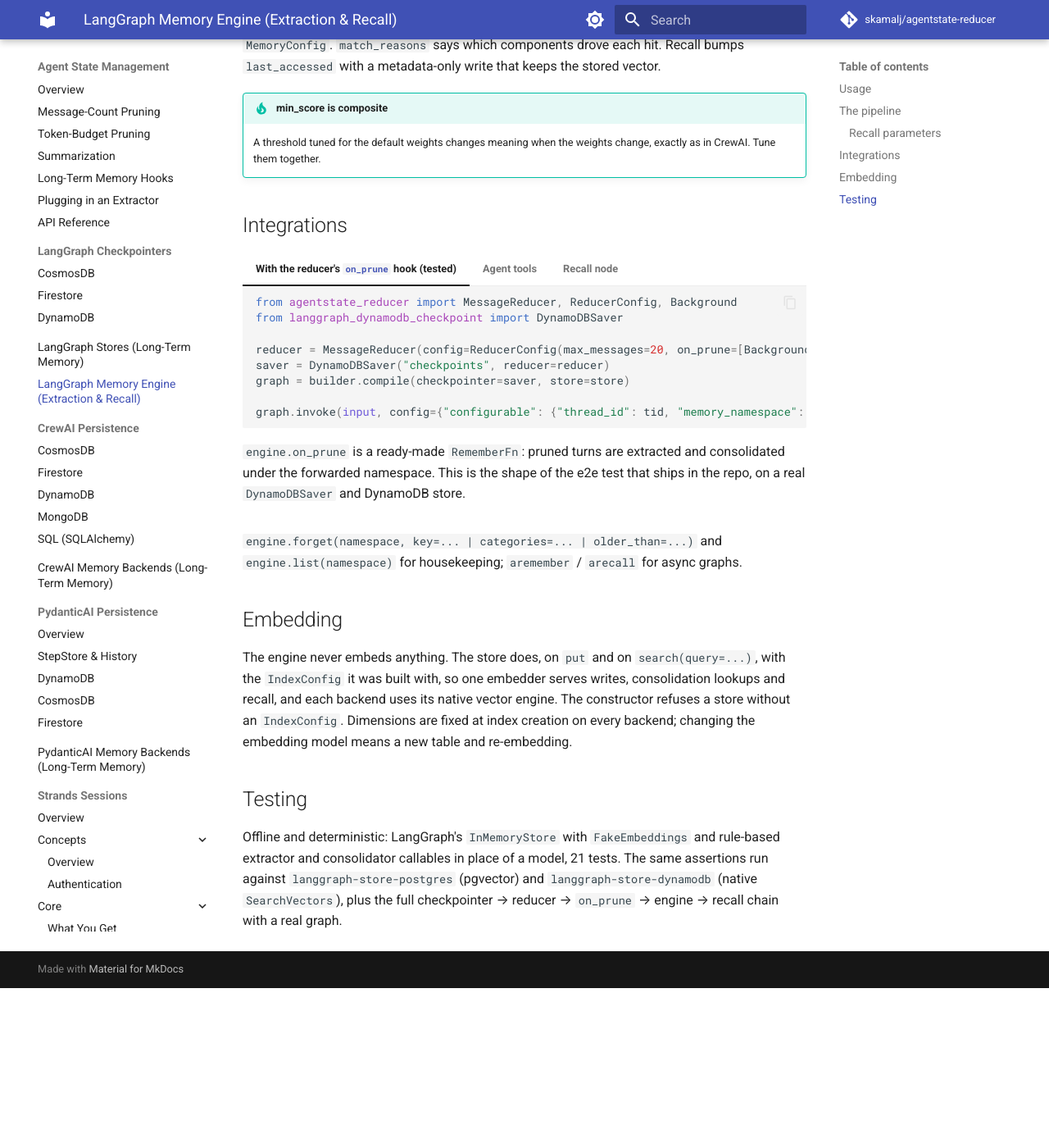
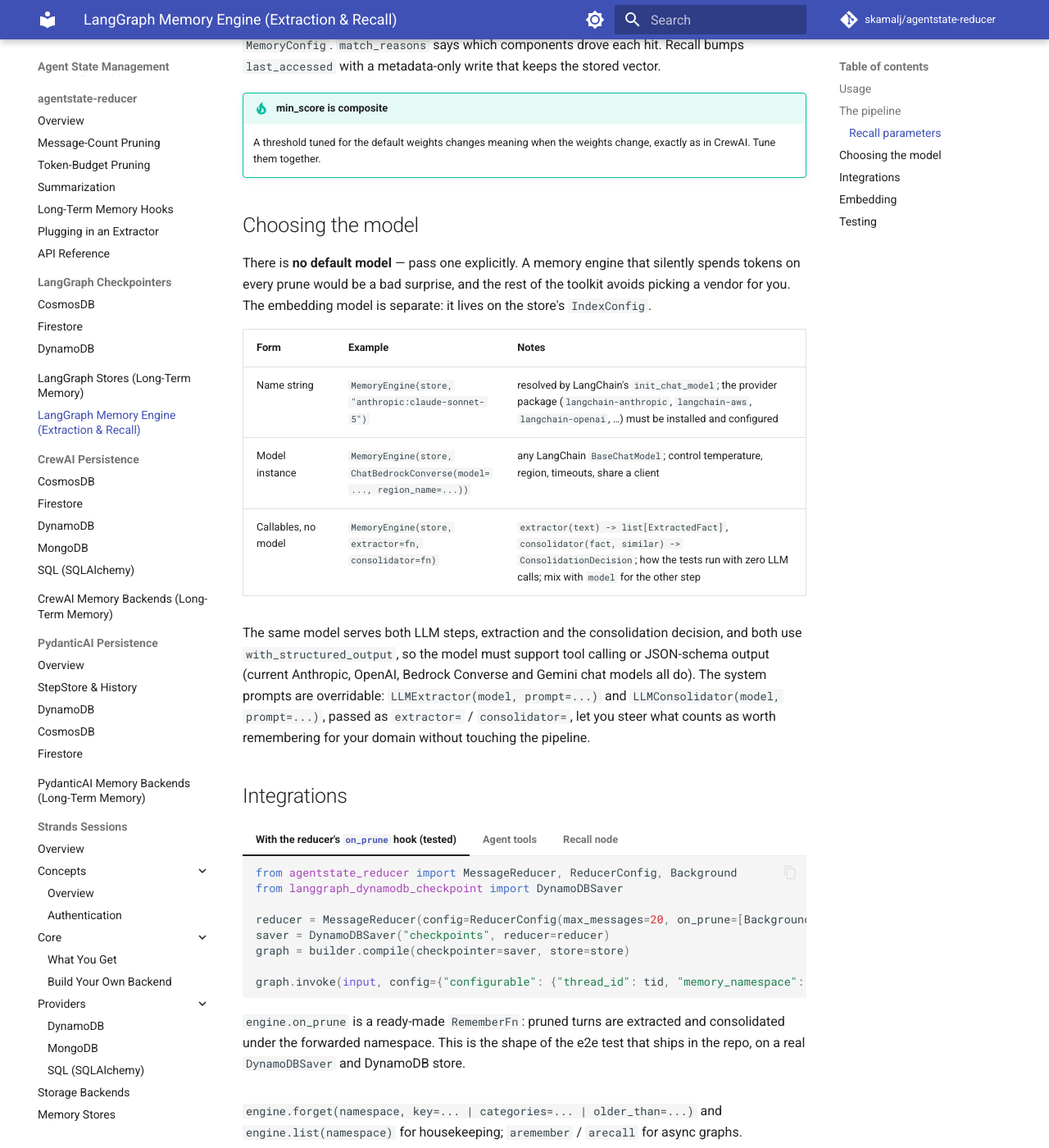
Before and after one commit to skamalj/agentstate-reducer, an MkDocs documentation site: the page built from docs/langgraph/memory.md, in a window 1280 px wide and 1400 px high, scrolled down 1496 px. Shown: the whole window at 82% size. Built offline with MkDocs 1.6.1 and Material for MkDocs 9.7.7, drawn with Linux system fonts in a browser that asks for light colours; comment, search, counter and statistics services are not loaded; before the commit the page ends 2701 px from its top, so only the background shows below that.

Commit message:
docs: langgraph-memory model selection section
Co-Authored-By: Claude Fable 5.1 <noreply@anthropic.com>

```diff
--- a/docs/langgraph/memory.md
+++ b/docs/langgraph/memory.md
@@ -46,6 +46,18 @@ The composite score is `0.5 · similarity + 0.3 · recency_decay + 0.2 · import
 !!! tip "min_score is composite"
     A threshold tuned for the default weights changes meaning when the weights change, exactly as in CrewAI. Tune them together.
 
+## Choosing the model
+
+There is **no default model** — pass one explicitly. A memory engine that silently spends tokens on every prune would be a bad surprise, and the rest of the toolkit avoids picking a vendor for you. The embedding model is separate: it lives on the store's `IndexConfig`.
+
+| Form | Example | Notes |
+|---|---|---|
+| Name string | `MemoryEngine(store, "anthropic:claude-sonnet-5")` | resolved by LangChain's `init_chat_model`; the provider package (`langchain-anthropic`, `langchain-aws`, `langchain-openai`, …) must be installed and configured |
+| Model instance | `MemoryEngine(store, ChatBedrockConverse(model=..., region_name=...))` | any LangChain `BaseChatModel`; control temperature, region, timeouts, share a client |
+| Callables, no model | `MemoryEngine(store, extractor=fn, consolidator=fn)` | `extractor(text) -> list[ExtractedFact]`, `consolidator(fact, similar) -> ConsolidationDecision`; how the tests run with zero LLM calls; mix with `model` for the other step |
+
+The same model serves both LLM steps, extraction and the consolidation decision, and both use `with_structured_output`, so the model must support tool calling or JSON-schema output (current Anthropic, OpenAI, Bedrock Converse and Gemini chat models all do). The system prompts are overridable: `LLMExtractor(model, prompt=...)` and `LLMConsolidator(model, prompt=...)`, passed as `extractor=` / `consolidator=`, let you steer what counts as worth remembering for your domain without touching the pipeline.
+
 ## Integrations
 
 === "With the reducer's `on_prune` hook (tested)"
```
